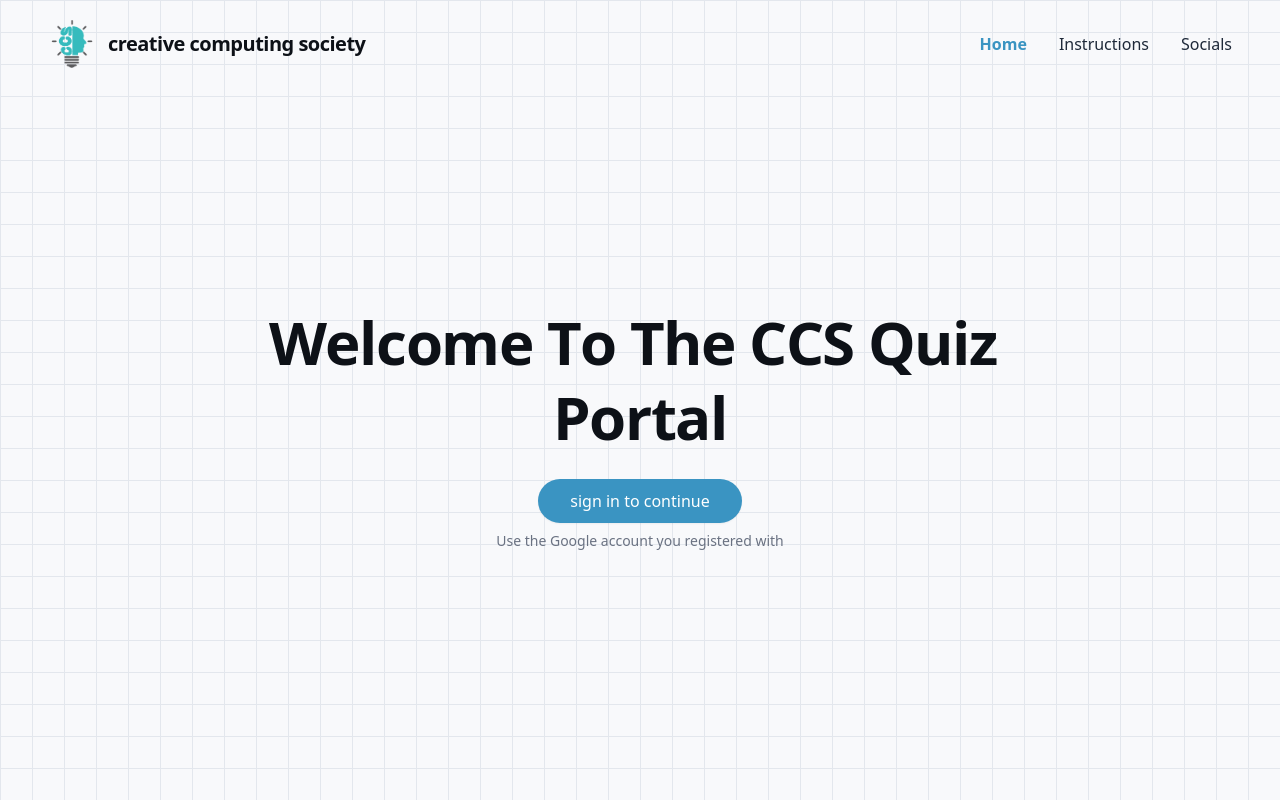
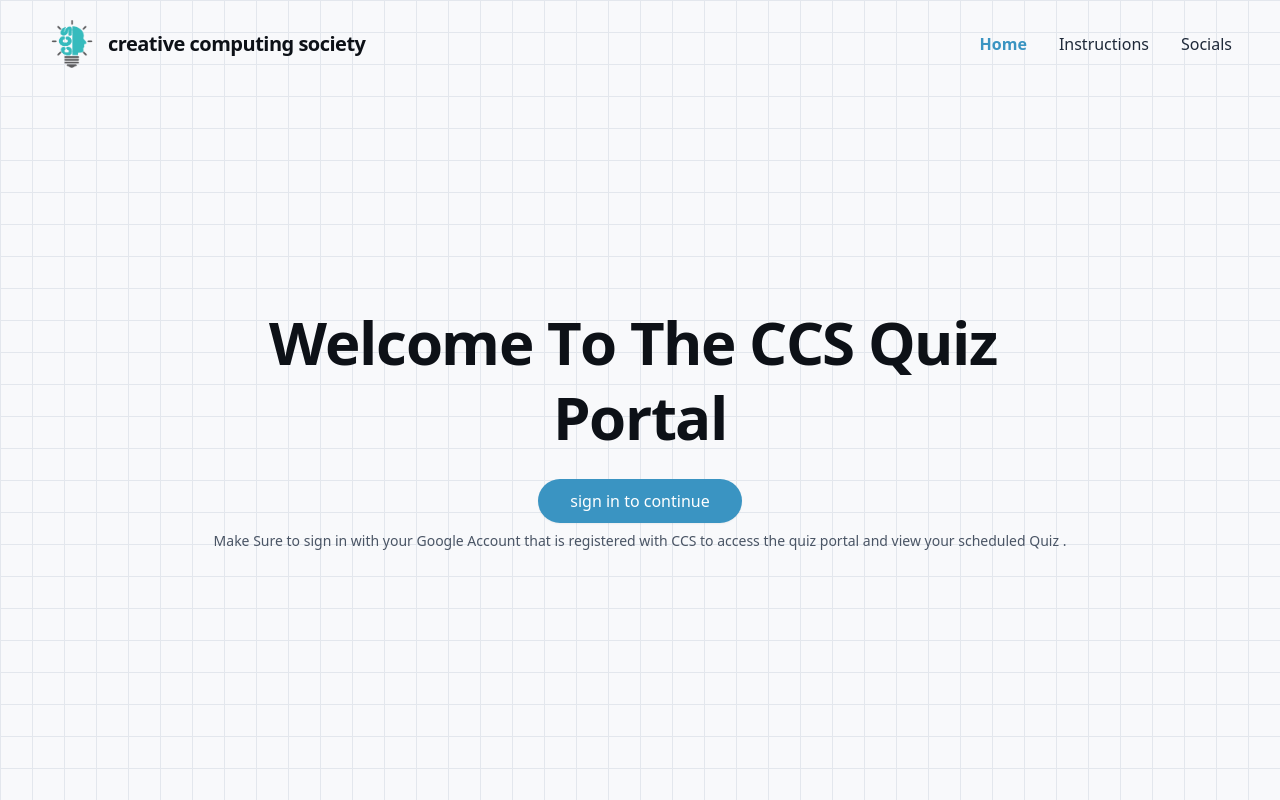
Before and after one commit to avaniid/ccs-quiz-frontend, a React (Vite) app: page / in a window 1280 px wide. Built offline with nearby package versions, Linux system fonts and the light colour scheme; no server answers; a web font is replaced by a local one.

Commit message:
Instuctions added regarding the registered google email

```diff
--- a/src/pages/Home.jsx
+++ b/src/pages/Home.jsx
@@ -74,8 +74,8 @@ export default function Home() {
           </button>
 
           {/* TINKER: Subtitle text size (text-xs, text-sm, text-base) */}
-          <p className="text-gray-500 text-xs sm:text-sm font-normal">
-            Use the Google account you registered with
+          <p className="text-gray-600 text-xs sm:text-sm font-normal">
+            Make Sure to sign in with your Google Account that is registered with CCS to access the quiz portal and view your scheduled Quiz .
           </p>
         </div>
       </main>
--- a/src/pages/Instructions.jsx
+++ b/src/pages/Instructions.jsx
@@ -339,8 +339,9 @@ export default function Instructions() {
                 {error && <p className="text-red-600 text-xs sm:text-sm font-medium">{error}</p>}
               </>
             ) : (
-              <div className="text-xs sm:text-sm text-gray-500 font-normal">
+              <div className="text-xs sm:text-sm text-gray-600 font-normal">
                 Please sign in above with the Google account you registered with to proceed.
+
               </div>
             )}
           </div>
```
